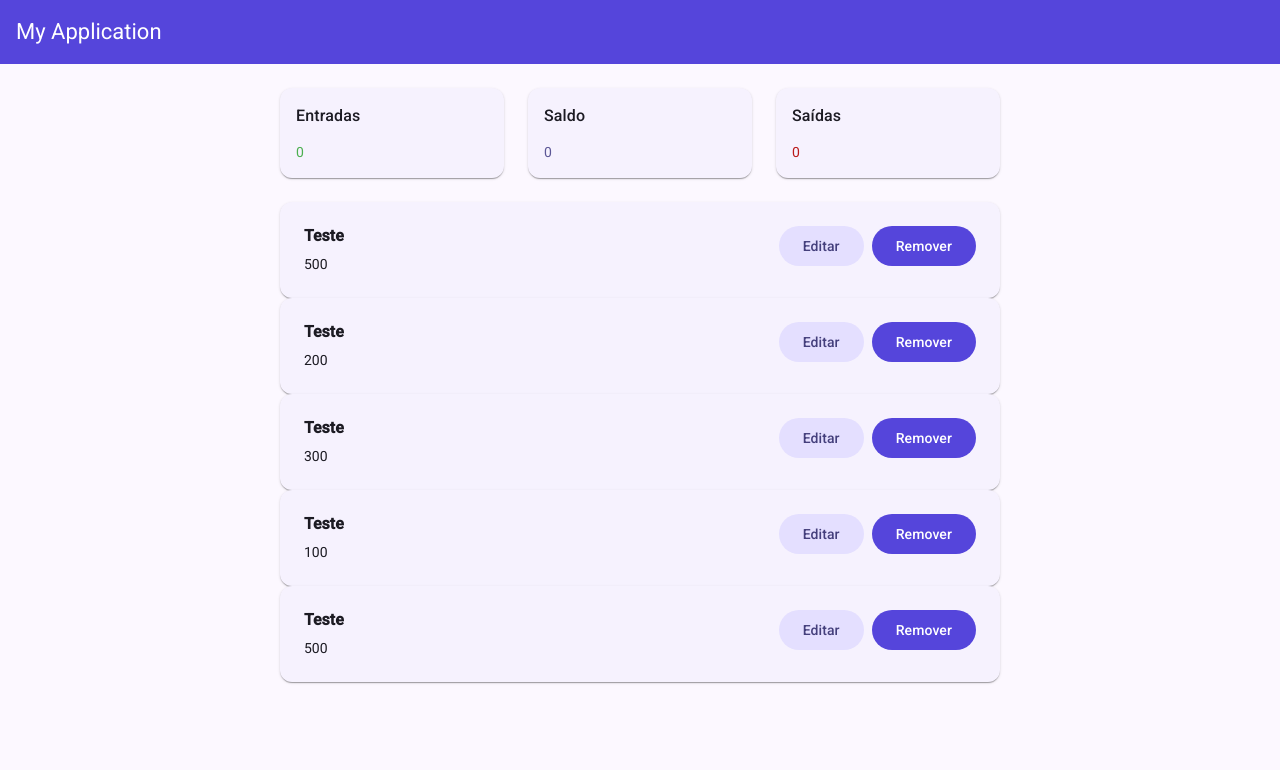
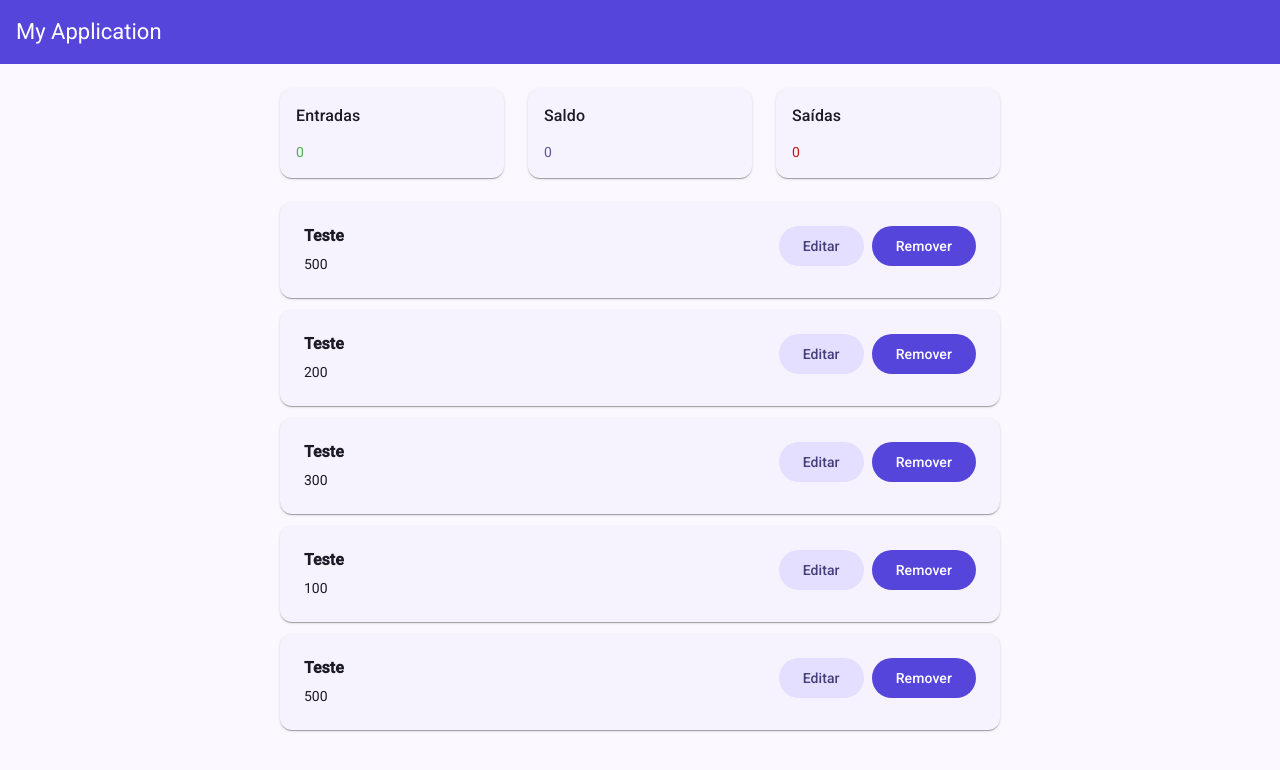
Before and after one commit to trevisandaniel/gerenciador-financeiro, an Angular app: page / in a window 1280 px wide. Shown: the top 770 px of the page. Built offline with nearby package versions, Linux system fonts and the light colour scheme; data requests are answered from the project's data file.

Commit message:
Criando Service para req HTTP

```diff
--- a/src/app/features/home/home.html
+++ b/src/app/features/home/home.html
@@ -2,7 +2,7 @@
 
 <div class="transactions">
     @for (item of transactions(); track item) {
-        <app-transaction-item [transaction]="item"></app-transaction-item>
+        <app-transaction-item class="transaction" [transaction]="item"></app-transaction-item>
     } @empty {
         <app-no-transactions />
     }
--- a/src/app/features/home/home.scss
+++ b/src/app/features/home/home.scss
@@ -1,3 +1,8 @@
 .transactions {
     margin: 24px 0;
 }
+
+.transaction {
+    display: block;
+    margin-bottom: 12px;
+}
--- a/src/app/features/home/home.ts
+++ b/src/app/features/home/home.ts
@@ -1,10 +1,9 @@
 import { Component, inject, OnInit, signal } from '@angular/core';
+import { Transaction } from '../../shared/transaction/interfaces/transaction';
+import { TransactionsService } from '../../shared/transaction/services/transactions';
 import { Balance } from "./components/balance/balance";
+import { NoTransactions } from "./components/no-transactions/no-transactions";
 import { TransactionItem } from "./components/transaction-item/transaction-item";
-import { Transaction } from '../../shared/transaction/interfaces/transaction';
-import { TransactionType } from '../../shared/transaction/enums/transaction-type';
-import { NoTransactions } from "./components/no-transactions/no-transactions";
-import { HttpClient } from '@angular/common/http';
 
 @Component({
   selector: 'app-home',
@@ -14,7 +13,7 @@
 })
 export class Home implements OnInit {
 
-  private httpClient = inject(HttpClient);
+  private transactionsService = inject(TransactionsService);
 
   transactions = signal<Transaction[]>([]);
 
@@ -22,10 +21,13 @@
     this.getTransactions();
   }
 
+
+
   private getTransactions() {
-    this.httpClient.get<Transaction[]>('http://localhost:3000/transactions')
-      .subscribe(transactions => {
+    this.transactionsService.getAll().subscribe({
+      next: (transactions) => {
         this.transactions.set(transactions);
-      });
+      }
+    });
   }
 }
--- /dev/null
+++ b/src/app/shared/transaction/services/transactions.ts
@@ -0,0 +1,15 @@
+import { Injectable, inject } from '@angular/core';
+import { Transaction } from '../interfaces/transaction';
+import { HttpClient } from '@angular/common/http';
+
+@Injectable({
+  providedIn: 'root'
+})
+export class TransactionsService {
+
+  private httpClient = inject(HttpClient);
+  getAll() {
+    return this.httpClient.get<Transaction[]>('http://localhost:3000/transactions')
+
+  };
+}
```
